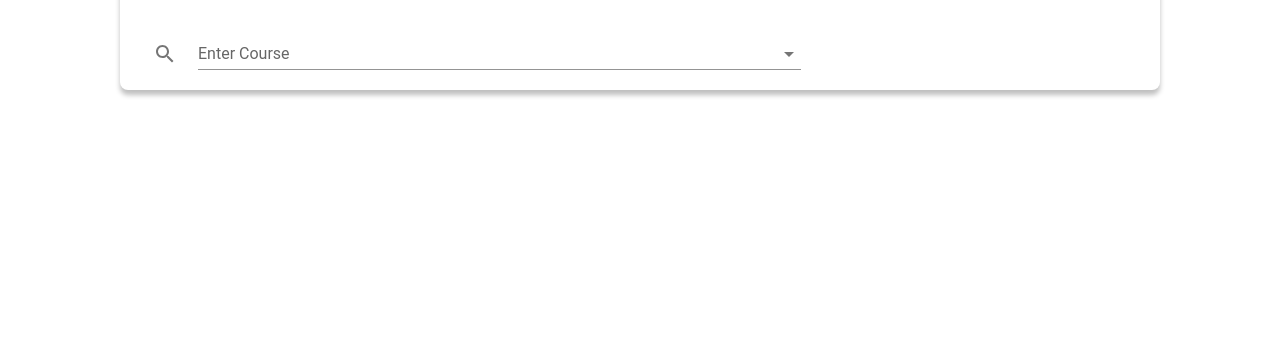
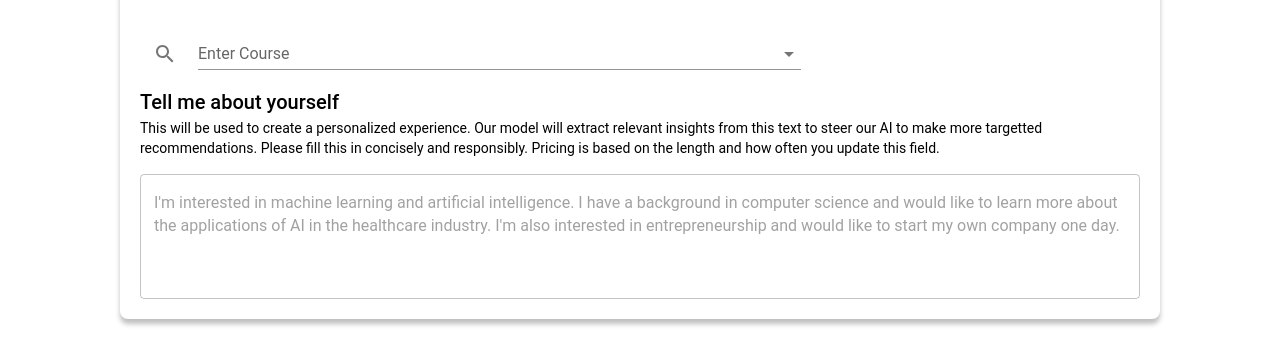
Before and after one commit to LambdaAK/CourseSphere, a React (Vite) app in the folder frontend/: page /dashboard in a window 1280 px wide. Shown: the part 401-750 px from the top of the page. Built offline with nearby package versions, Linux system fonts and the light colour scheme; no server answers.

Commit message:
tell me about yourself

```diff
--- a/frontend/src/dashboard/Dashboard.tsx
+++ b/frontend/src/dashboard/Dashboard.tsx
@@ -197,6 +197,27 @@ const CoursesInput = () => {
   );
 };
 
+const TellMeAboutYourself = () => {
+  return (
+    <Grid item xs={12}>
+      <Typography variant="h6">Tell me about yourself</Typography>
+      <Typography variant="body2" sx={{ marginBottom: 2 }}>
+        This will be used to create a personalized experience. Our model will
+        extract relevant insights from this text to steer our AI to make more
+        targetted recommendations. Please fill this in concisely and
+        responsibly. Pricing is based on the length and how often you update
+        this field.
+      </Typography>
+      <TextField
+        multiline
+        fullWidth
+        rows={4}
+        placeholder="I'm interested in machine learning and artificial intelligence. I have a background in computer science and would like to learn more about the applications of AI in the healthcare industry. I'm also interested in entrepreneurship and would like to start my own company one day."
+      />
+    </Grid>
+  );
+};
+
 const Dashboard = () => {
   return (
     <div className="dashboard">
@@ -219,6 +240,7 @@ const Dashboard = () => {
           <CollegeSelection />
         </Grid>
         <CoursesInput />
+        <TellMeAboutYourself />
       </Grid>
     </div>
   );
```
